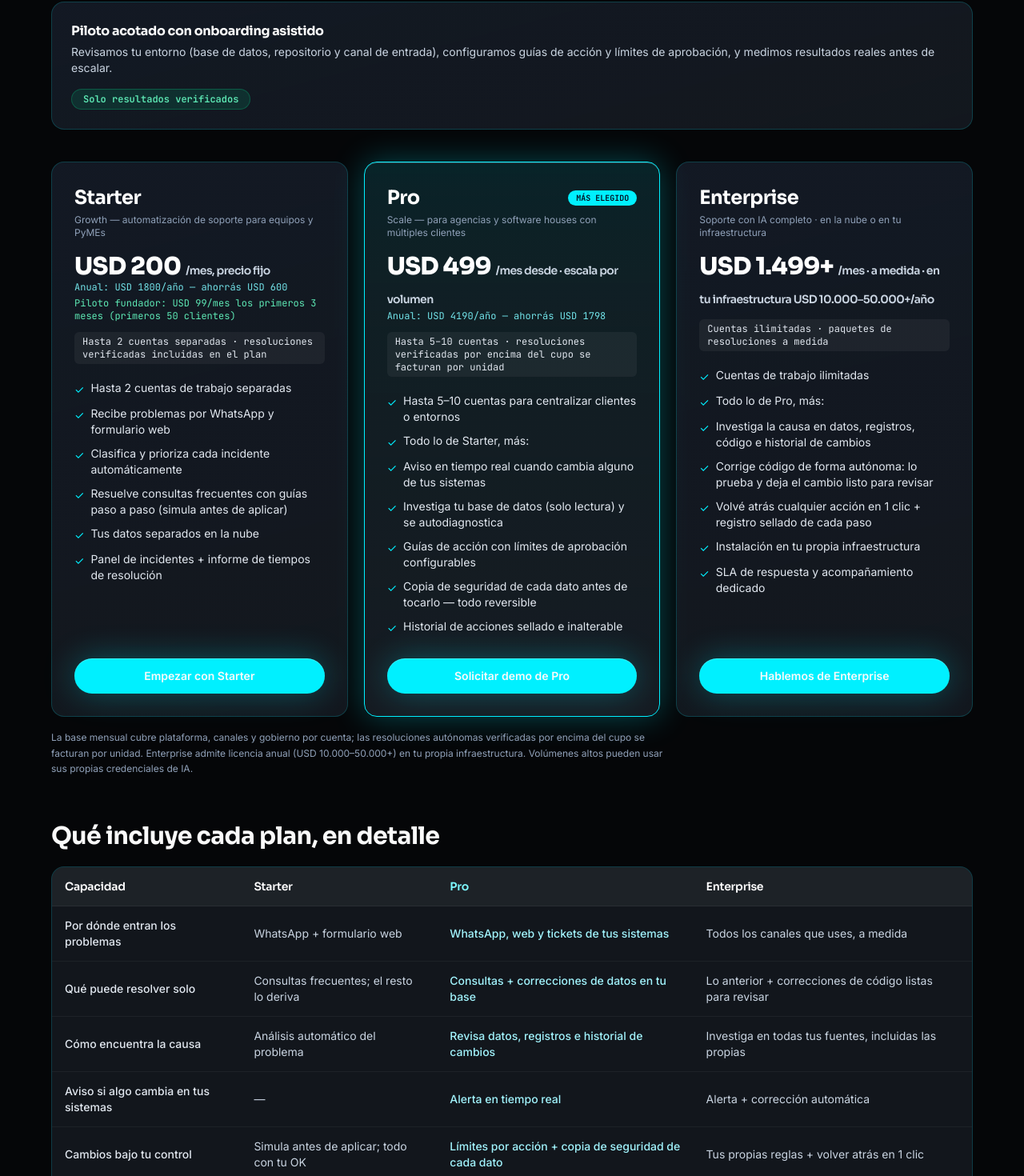
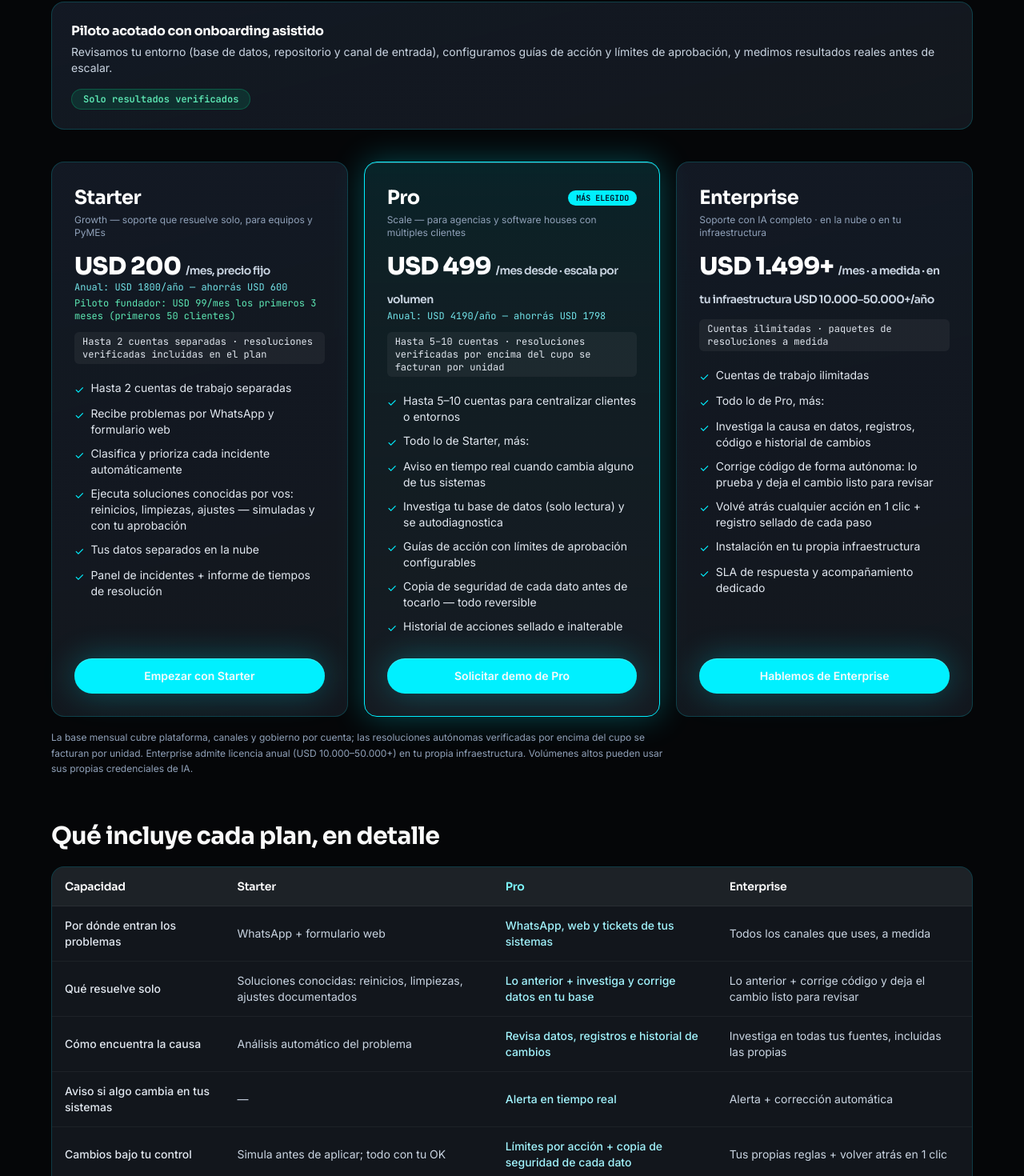
Before and after one commit to schi00/HiveOps, a Next.js app in the folder apps/hiveops-landing/: page /pricing in a window 1280 px wide. Shown: the part 578-2048 px from the top of the page at 80% size. Built offline with nearby package versions, Linux system fonts and the light colour scheme; no server answers.

Commit message:
landing: reframe Starter as autonomous operator, not FAQ bot

```diff
--- a/apps/hiveops-landing/src/app/pricing/page.tsx
+++ b/apps/hiveops-landing/src/app/pricing/page.tsx
@@ -11,7 +11,7 @@ export const metadata: Metadata = {
 export default function PricingPage() {
   const comparisonRows = [
     { label: "Por dónde entran los problemas", starter: "WhatsApp + formulario web", pro: "WhatsApp, web y tickets de tus sistemas", enterprise: "Todos los canales que uses, a medida" },
-    { label: "Qué puede resolver solo", starter: "Consultas frecuentes; el resto lo deriva", pro: "Consultas + correcciones de datos en tu base", enterprise: "Lo anterior + correcciones de código listas para revisar" },
+    { label: "Qué resuelve solo", starter: "Soluciones conocidas: reinicios, limpiezas, ajustes documentados", pro: "Lo anterior + investiga y corrige datos en tu base", enterprise: "Lo anterior + corrige código y deja el cambio listo para revisar" },
     { label: "Cómo encuentra la causa", starter: "Análisis automático del problema", pro: "Revisa datos, registros e historial de cambios", enterprise: "Investiga en todas tus fuentes, incluidas las propias" },
     { label: "Aviso si algo cambia en tus sistemas", starter: "—", pro: "Alerta en tiempo real", enterprise: "Alerta + corrección automática" },
     { label: "Cambios bajo tu control", starter: "Simula antes de aplicar; todo con tu OK", pro: "Límites por acción + copia de seguridad de cada dato", enterprise: "Tus propias reglas + volver atrás en 1 clic" },
--- a/apps/hiveops-landing/src/lib/site.ts
+++ b/apps/hiveops-landing/src/lib/site.ts
@@ -22,7 +22,7 @@ export const siteConfig = {
 export const pricingPlans = [
   {
     name: "Starter",
-    badge: "Growth — automatización de soporte para equipos y PyMEs",
+    badge: "Growth — soporte que resuelve solo, para equipos y PyMEs",
     monthly: 200,
     annual: 1800,
     founderNote: "Piloto fundador: USD 99/mes los primeros 3 meses (primeros 50 clientes)",
@@ -35,7 +35,7 @@ export const pricingPlans = [
       "Hasta 2 cuentas de trabajo separadas",
       "Recibe problemas por WhatsApp y formulario web",
       "Clasifica y prioriza cada incidente automáticamente",
-      "Resuelve consultas frecuentes con guías paso a paso (simula antes de aplicar)",
+      "Ejecuta soluciones conocidas por vos: reinicios, limpiezas, ajustes — simuladas y con tu aprobación",
       "Tus datos separados en la nube",
       "Panel de incidentes + informe de tiempos de resolución",
     ],
```
